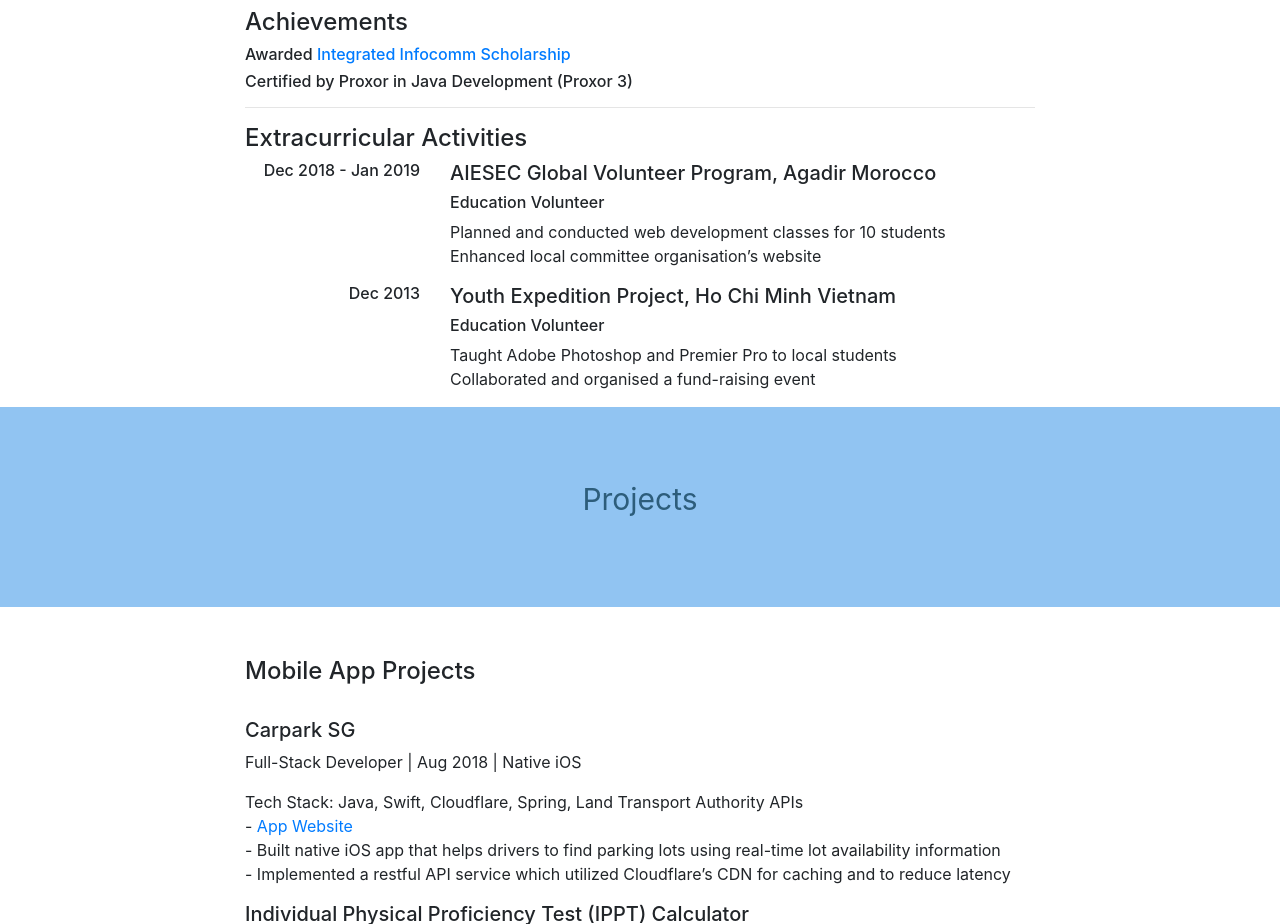
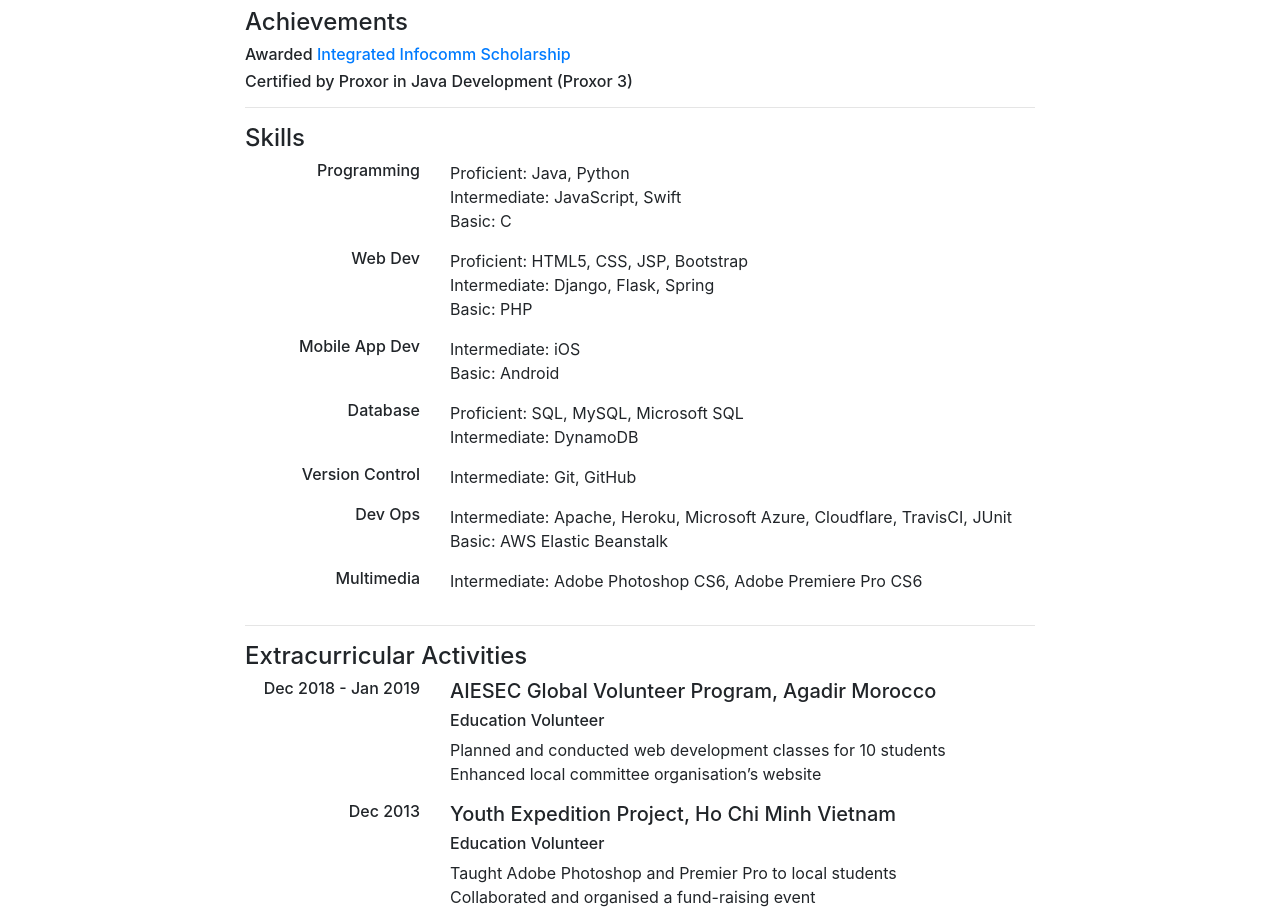
Before and after one commit to RTJL/rtjl.github.io, a plain HTML site: page index.html in a window 1280 px wide. Shown: the part 1820-2744 px from the top of the page. Drawn offline with nearby package versions, Linux system fonts and the light colour scheme.

Commit message:
Add skills

```diff
--- a/index.html
+++ b/index.html
@@ -168,6 +168,91 @@
                 </div>
             </div>
 
+            <!-- Skills -->
+            <div class="row">
+                <div class="col-md-8 offset-md-2">
+                    <h4>Skills</h4>
+                </div>
+            </div>
+            <div class="row">
+                <div class="col-md-2 offset-md-2 text-md-right">
+                    <h6>Programming</h6>
+                </div>
+                <div class="col-md-6">
+                    <p>Proficient: Java, Python<br>
+                        Intermediate: JavaScript, Swift<br>
+                        Basic: C
+                    </p>
+                </div>
+            </div>
+            <div class="row">
+                <div class="col-md-2 offset-md-2 text-md-right">
+                    <h6>Web Dev</h6>
+                </div>
+                <div class="col-md-6">
+                    <p>Proficient: HTML5, CSS, JSP, Bootstrap<br>
+                        Intermediate: Django, Flask, Spring<br>
+                        Basic: PHP
+                    </p>
+                </div>
+            </div>
+            <div class="row">
+                <div class="col-md-2 offset-md-2 text-md-right">
+                    <h6>Mobile App Dev</h6>
+                </div>
+                <div class="col-md-6">
+                    <p>Intermediate: iOS<br>
+                        Basic: Android
+                    </p>
+                </div>
+            </div>
+            <div class="row">
+                <div class="col-md-2 offset-md-2 text-md-right">
+                    <h6>Database</h6>
+                </div>
+                <div class="col-md-6">
+                    <p>Proficient: SQL, MySQL, Microsoft SQL<br>
+                        Intermediate: DynamoDB
+                    </p>
+                </div>
+            </div>
+            <div class="row">
+                <div class="col-md-2 offset-md-2 text-md-right">
+                    <h6>Version Control</h6>
+                </div>
+                <div class="col-md-6">
+                    <p>Intermediate: Git, GitHub
+                    </p>
+                </div>
+            </div>
+            <div class="row">
+                <div class="col-md-2 offset-md-2 text-md-right">
+                    <h6>Dev Ops</h6>
+                </div>
+                <div class="col-md-6">
+                    <p>Intermediate: Apache, Heroku, Microsoft Azure, Cloudflare, TravisCI, JUnit<br>
+                        Basic: AWS Elastic Beanstalk
+                    </p>
+                </div>
+            </div>
+            <div class="row">
+                <div class="col-md-2 offset-md-2 text-md-right">
+                    <h6>Multimedia</h6>
+                </div>
+                <div class="col-md-6">
+                    <p>Intermediate: Adobe Photoshop CS6, Adobe Premiere Pro CS6
+                    </p>
+                </div>
+            </div>
+
+
+
+            <div class="row">
+                <div class="col-md-8 offset-md-2">
+                    <hr>
+                </div>
+            </div>
+
             <!-- Others Section -->
             <div class="row">
                 <div class="col-md-8 offset-md-2">
```
